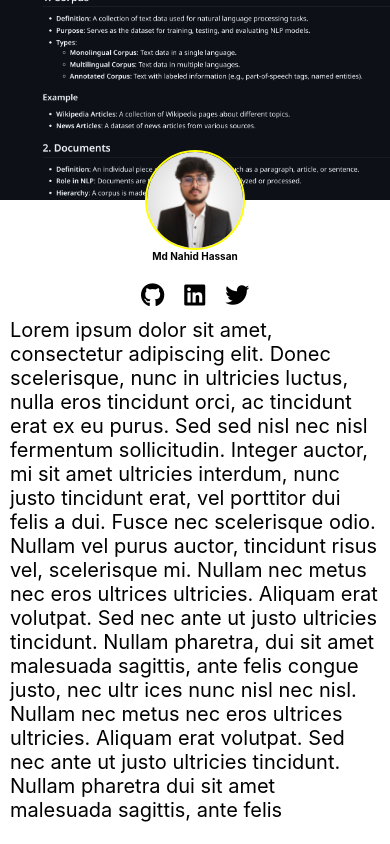
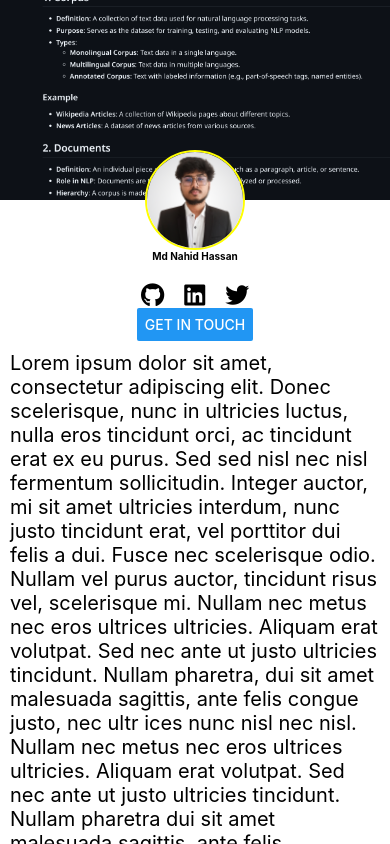
Before and after one commit to NAHID12105080/1.expo-start, a React Native app: screen / in a window 390 px wide. Built offline with nearby package versions, Linux system fonts and the light colour scheme.

Commit message:
added a button to mail the profile owner

```diff
--- a/App.js
+++ b/App.js
@@ -1,9 +1,20 @@
 import { StatusBar } from "expo-status-bar";
-import { StyleSheet, Text, View, ScrollView } from "react-native";
+import {
+  StyleSheet,
+  Text,
+  View,
+  ScrollView,
+  Button,
+  Linking,
+} from "react-native";
 import { Image } from "react-native";
 import { FontAwesome6 } from "@expo/vector-icons";
 
 export default function App() {
+  const getInTouch = () => {
+    Linking.openURL("mailto:nahid151341@gmail.com");
+  };
+
   return (
     <View style={styles.container}>
       <Image
@@ -51,6 +62,10 @@ export default function App() {
         />
       </View>
 
+      <Button title="Get In Touch" onPress={getInTouch} />
+
+      {/* <Button title="Click Me" onPress={() => alert("Hello World")} /> */}
+
       <ScrollView>
         <Text style={{ fontSize: 20, margin: 10 }}>
           Lorem ipsum dolor sit amet, consectetur adipiscing elit. Donec
```
